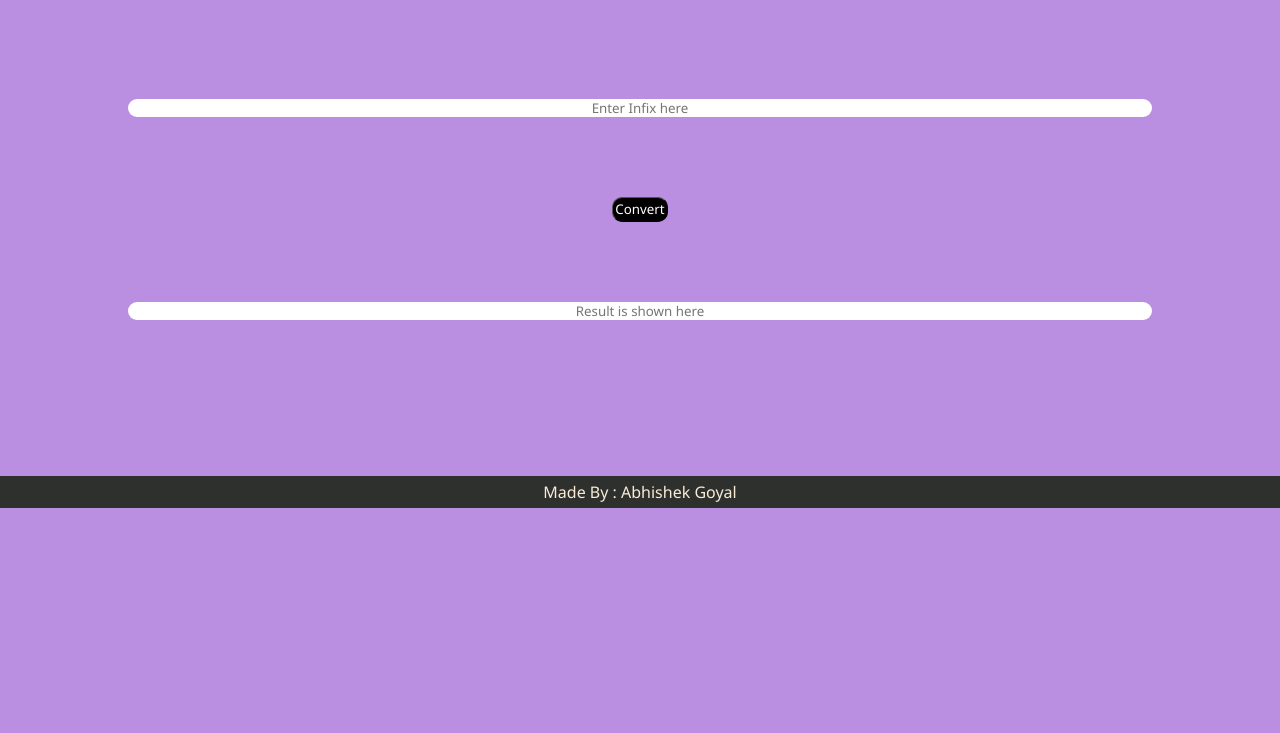
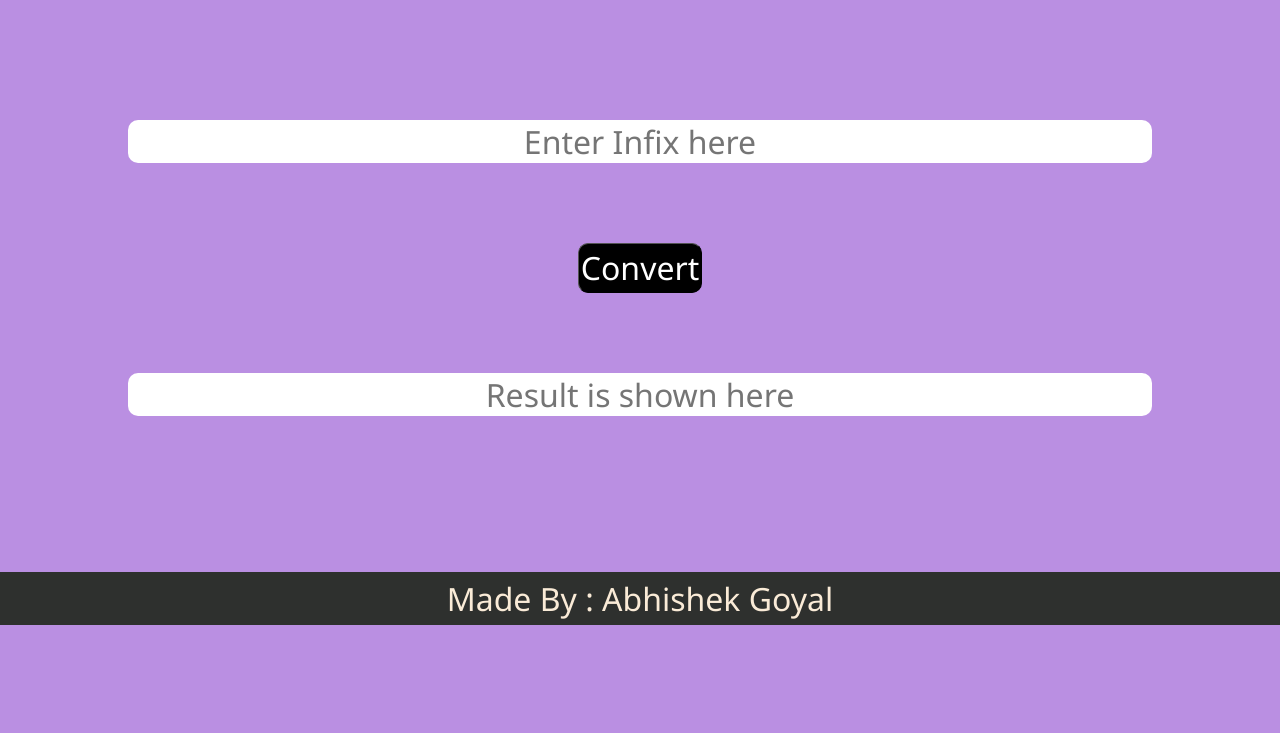
Before and after one commit to abhishekg0907/Infix2PostfixConverter, a plain HTML site: page index.html in a window 1280 px wide. Shown: the part 67-800 px from the top of the page. Drawn offline with Linux system fonts and the light colour scheme.

Commit message:
Update style.css

```diff
--- a/style.css
+++ b/style.css
@@ -1,4 +1,5 @@
 * {
+    font-size: xx-large;
     margin: 0;
     padding: 0;
     background-color: rgb(186, 143, 226);
```
